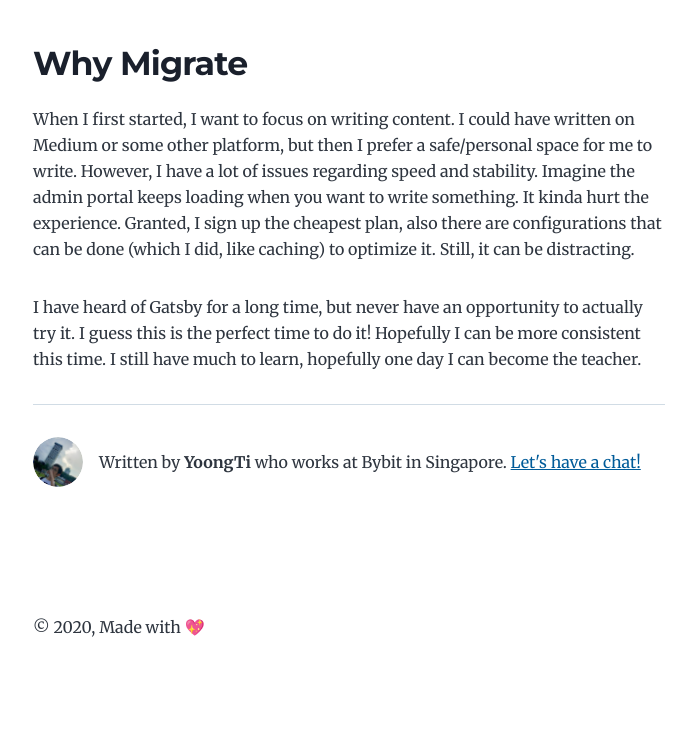
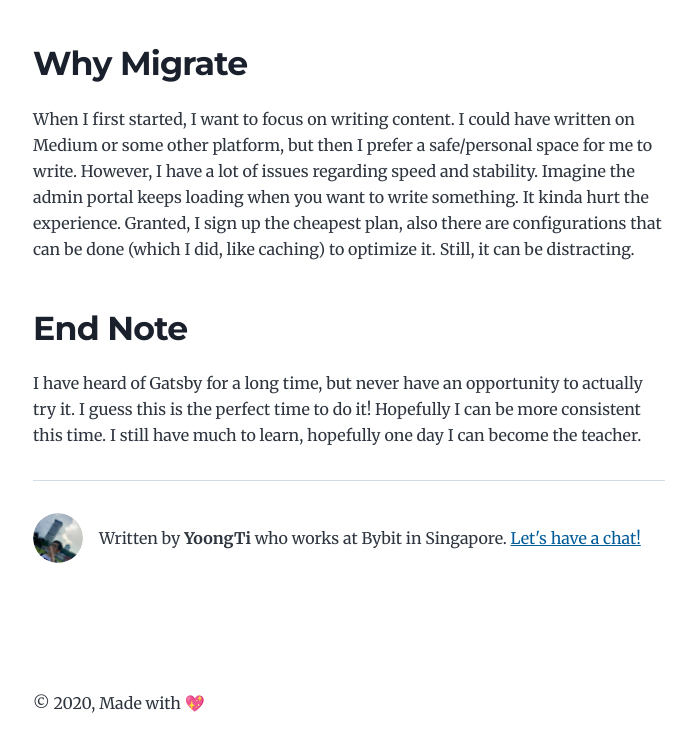
Before and after one commit to felixfirefighter/blog, a Gatsby site: page /20-10-05/ in a window 1280 px wide. Shown: the part 1449-2200 px from the top of the page, without its empty margins (291-987 px from the left). Before the commit the page ends 2152 px from the top, so only its background shows below. Built offline with nearby package versions, Linux system fonts and the light colour scheme; Gatsby itself is replaced by a stand-in of ours.

Commit message:
add end note for 20-10-05 post

```diff
--- a/content/blog/20-10-05/index.md
+++ b/content/blog/20-10-05/index.md
@@ -23,4 +23,6 @@ To be honest, I don't think anyone would read whatever I have to share. There ar
 
 When I first started, I want to focus on writing content. I could have written on Medium or some other platform, but then I prefer a safe/personal space for me to write. However, I have a lot of issues regarding speed and stability. Imagine the admin portal keeps loading when you want to write something. It kinda hurt the experience. Granted, I sign up the cheapest plan, also there are configurations that can be done (which I did, like caching) to optimize it. Still, it can be distracting.
 
+## End Note
+
 I have heard of Gatsby for a long time, but never have an opportunity to actually try it. I guess this is the perfect time to do it! Hopefully I can be more consistent this time. I still have much to learn, hopefully one day I can become the teacher.
```
